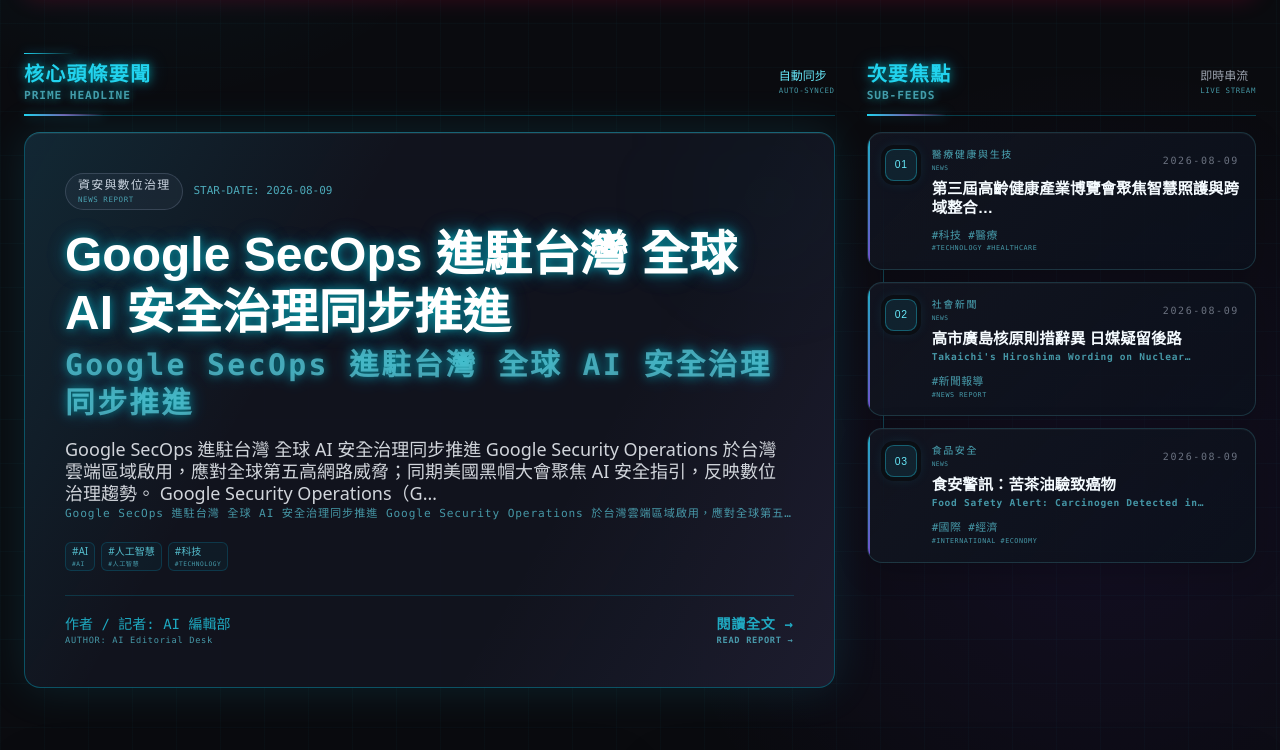
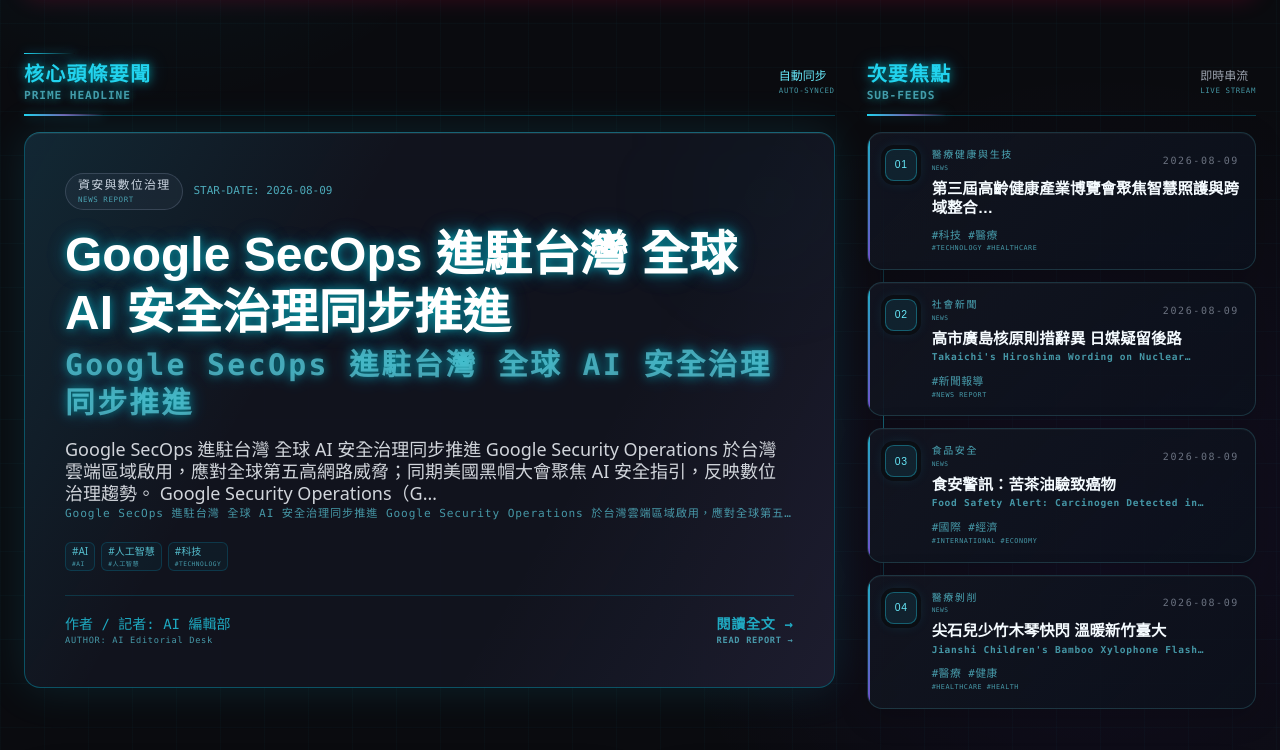
Before and after one commit to crestylonnews-ship-it/inn-news-portal, a Next.js app: page / in a window 1280 px wide. Shown: the part 901-1651 px from the top of the page. Built offline with nearby package versions, Linux system fonts and the light colour scheme.

Commit message:
新增首頁次要焦點第04篇新聞卡

```diff
--- a/app/page.tsx
+++ b/app/page.tsx
@@ -17,7 +17,7 @@ export default function Home() {
   const tickerArticle = articles[1] || articles[0];
 
   // 多區塊自動填充
-  const subFeatured = articles.slice(1, 4);
+  const subFeatured = articles.slice(1, 5);
   const techFrontier = articles.filter(a => a.category === 'review').slice(0, 4);
   const deepDives = articles.filter(a => a.category === 'deep-dive' || a.category === 'opinion').slice(0, 4);
   const latestFeed = articles.slice(3, 9); // 更多最新報導
@@ -96,7 +96,7 @@ export default function Home() {
                 </h2>
                 <span className="text-xs text-gray-400 font-mono"><BilingualText zh="即時串流" en="LIVE STREAM" /></span>
               </div>
-              <div className="headline-stack" aria-label="三篇次要焦點標題">
+              <div className="headline-stack" aria-label="四篇次要焦點標題">
                 {subFeatured.length > 0 ? (
                   subFeatured.map((article, index) => (
                     <Link
```
